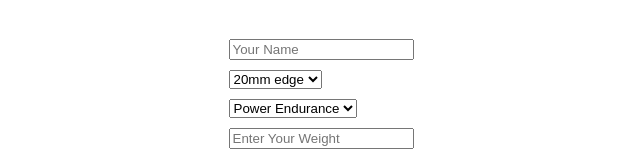
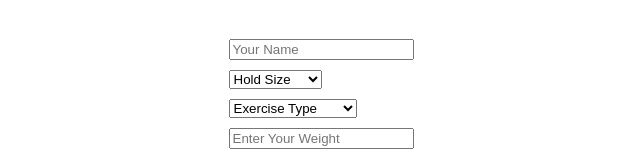
Before and after one commit to joegiardina/hangboard-app, a React app: page / in a window 1280 px wide. Shown: the part 133-290 px from the top of the page, without its empty margins (319-959 px from the left). Built offline with nearby package versions, Linux system fonts and the light colour scheme.

Commit message:
default options for userForm

```diff
--- a/src/components/UserForm.js
+++ b/src/components/UserForm.js
@@ -28,6 +28,9 @@ const UserForm = () => {
             id="HoldSize"
             onChange={event => updateExercise('holdSize', event.target.value)}
           >
+            <option value="" disabled selected hidden>
+              Hold Size
+            </option>
             <option value="20mm">20mm edge</option>
             <option value="15mm">15mm edge</option>
             <option value="10mm">10mm edge</option>
@@ -41,6 +44,9 @@ const UserForm = () => {
               updateExercise('exerciseType', event.target.value)
             }
           >
+            <option value="" disabled selected hidden>
+              Exercise Type
+            </option>
             <option value="Power Endurance">Power Endurance</option>
             <option value="Power">Power</option>
             <option value="Edurance">Edurance</option>
```
